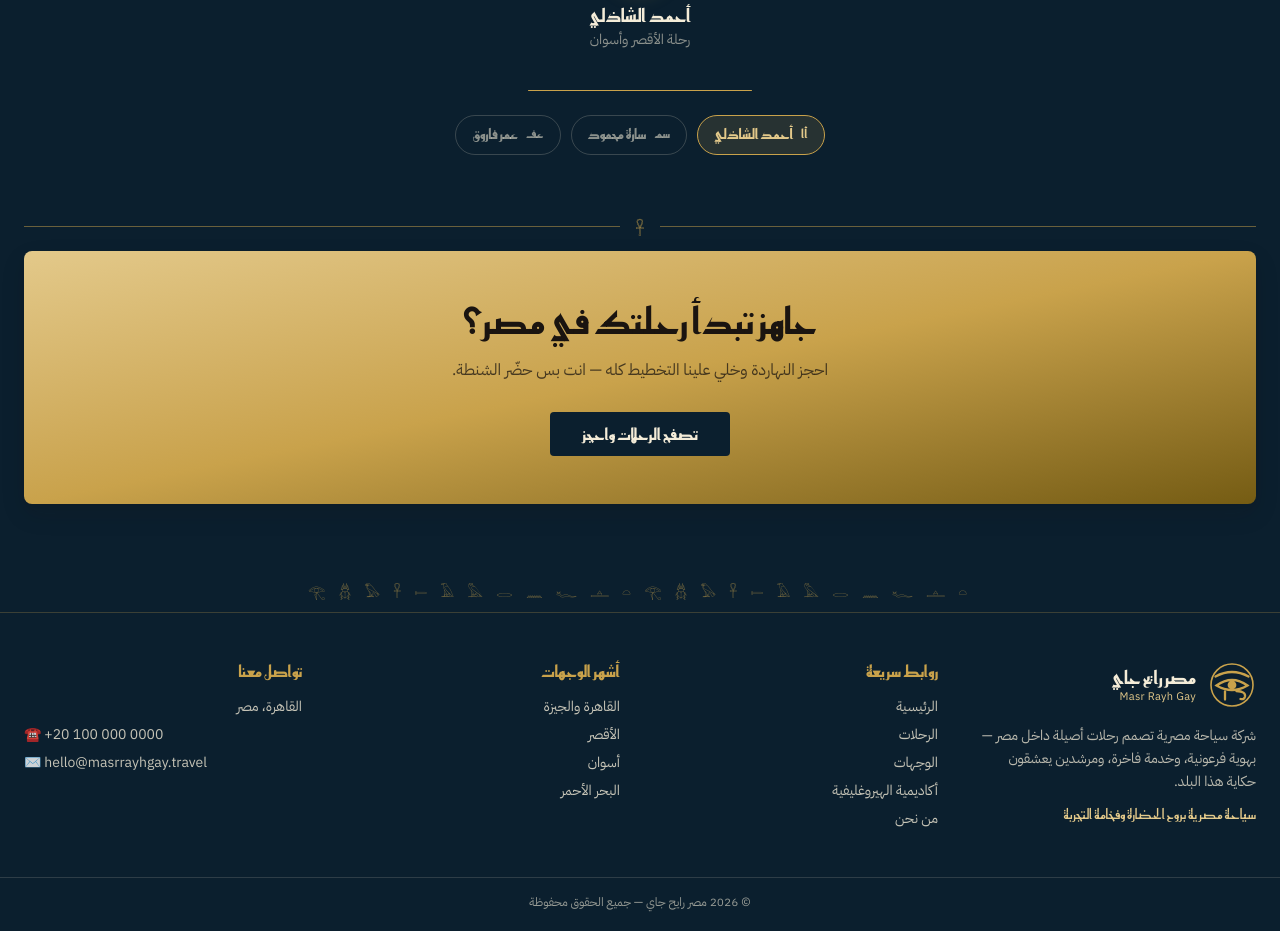
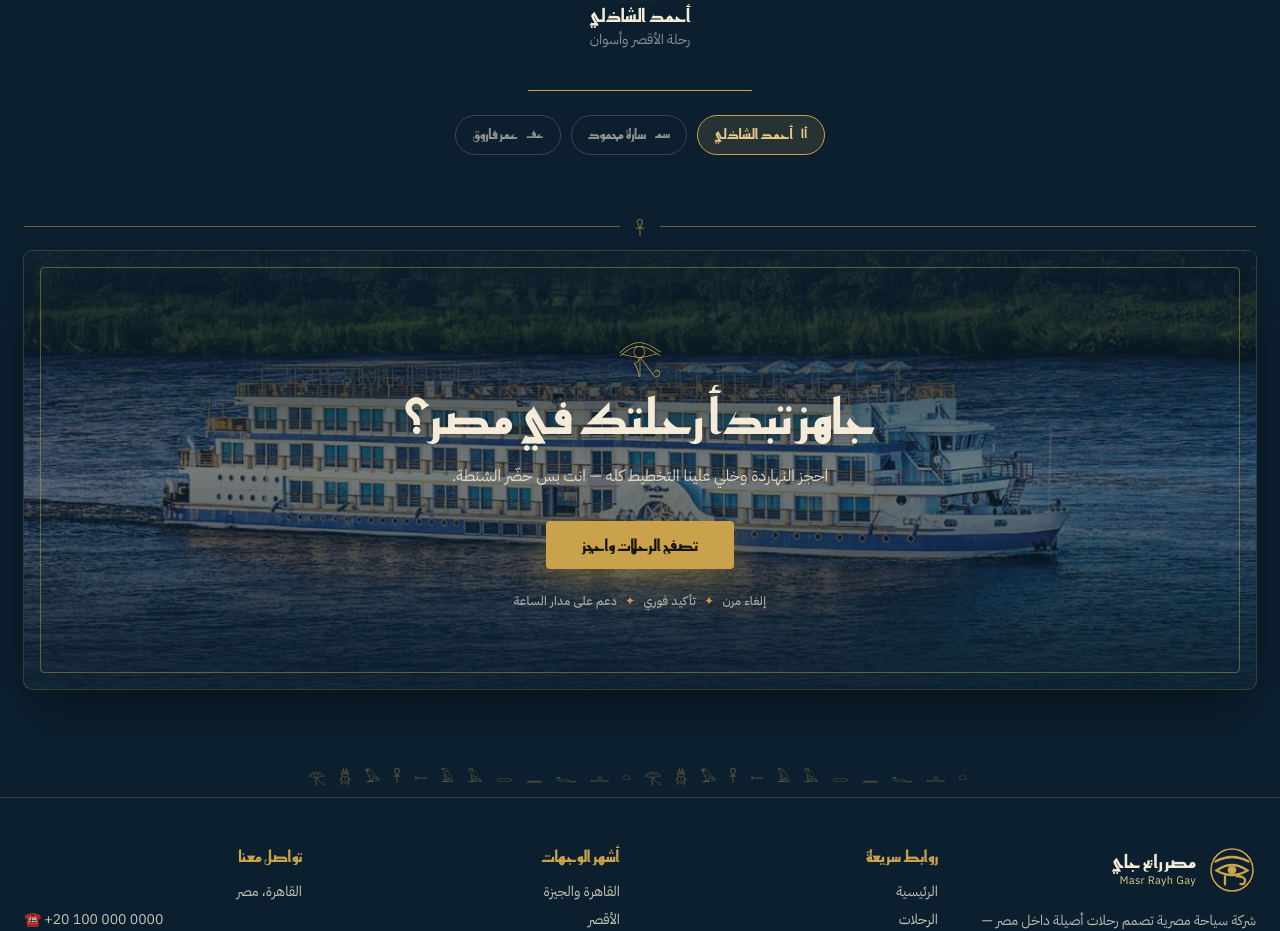
Before and after one commit to sayedelshazly/Masr-Rayh_Gay, a Laravel app: page / in a window 1280 px wide. Shown: the part 4729-5660 px from the top of the page. Run offline with Laravel 12, Linux system fonts and the light colour scheme; data comes from the database, SQL or seed files in the repository; style sheets or scripts are compiled from the project's sources; some libraries are stand-ins or nearby versions.

Commit message:
CTA becomes The Invitation: framed Nile panorama with slow ken-burns, gold frame, trust note

```diff
--- a/resources/js/Pages/Home.jsx
+++ b/resources/js/Pages/Home.jsx
@@ -567,15 +567,52 @@ function CtaBanner() {
 
     return (
         <section className="mx-auto max-w-7xl px-4 pb-16 sm:px-6">
-            <div className="rounded-lg bg-gradient-to-br from-gold-300 via-gold-500 to-gold-deep px-6 py-12 text-center shadow-lg">
-                <h2 className="font-display text-3xl font-extrabold text-ink-900 sm:text-4xl">{t('cta.title')}</h2>
-                <p className="mx-auto mt-3 max-w-xl text-ink-900/75">{t('cta.subtitle')}</p>
-                <Link
-                    href="/tours"
-                    className="font-subhead mt-7 inline-flex min-h-[44px] items-center rounded-md bg-nile-950 px-8 py-3 font-bold text-sand-100 transition-colors duration-150 ease-stone hover:bg-nile-800"
-                >
-                    {t('cta.button')}
-                </Link>
+            {/* The Invitation: a framed Nile panorama that breathes
+                (slow ken-burns) behind one calm, centred call. */}
+            <div className="relative overflow-hidden rounded-lg shadow-2xl shadow-black/40 ring-1 ring-gold-500/25">
+                <img
+                    src="/images/tours/nile-cruise-luxor-aswan-4-days.jpg"
+                    alt=""
+                    loading="lazy"
+                    className="animate-kenburns absolute inset-0 h-full w-full object-cover"
+                />
+                <div aria-hidden="true" className="absolute inset-0 bg-nile-950/45" />
+                <div
+                    aria-hidden="true"
+                    className="absolute inset-0 bg-gradient-to-b from-nile-950/85 via-nile-950/20 to-nile-950/90"
+                />
+                {/* inset gold frame — the luxury-hotel detail */}
+                <div aria-hidden="true" className="pointer-events-none absolute inset-3 rounded-md border border-gold-500/45 sm:inset-4" />
+
+                <div className="relative flex flex-col items-center px-6 py-16 text-center sm:py-20">
+                    <span aria-hidden="true" className="font-glyph text-4xl text-gold-500">
+                        𓂀
+                    </span>
+                    <h2 className="font-display mt-4 max-w-2xl text-4xl font-bold leading-snug text-sand-100 drop-shadow sm:text-5xl">
+                        {t('cta.title')}
+                    </h2>
+                    <p className="mt-4 max-w-xl leading-relaxed text-sand-100/85">{t('cta.subtitle')}</p>
+                    <Link
+                        href="/tours"
+                        className="font-subhead mt-8 inline-flex min-h-[48px] items-center rounded-md bg-gold-500 px-9 py-3 text-base font-bold text-ink-900 shadow-[0_10px_35px_rgba(201,162,75,0.45)] transition-all duration-150 ease-stone hover:bg-gold-300"
+                    >
+                        {t('cta.button')}
+                    </Link>
+                    <p className="mt-6 flex flex-wrap items-center justify-center gap-x-2 text-xs font-medium tracking-wide text-sand-100/65">
+                        {t('cta.note')
+                            .split('·')
+                            .map((part, index, parts) => (
+                                <span key={index} className="inline-flex items-center gap-2">
+                                    {part.trim()}
+                                    {index < parts.length - 1 && (
+                                        <span aria-hidden="true" className="text-gold-500">
+                                            ✦
+                                        </span>
+                                    )}
+                                </span>
+                            ))}
+                    </p>
+                </div>
             </div>
         </section>
     );
--- a/resources/js/i18n/translations.js
+++ b/resources/js/i18n/translations.js
@@ -336,6 +336,7 @@ export const translations = {
             title: 'جاهز تبدأ رحلتك في مصر؟',
             subtitle: 'احجز النهاردة وخلي علينا التخطيط كله — انت بس حضّر الشنطة.',
             button: 'تصفح الرحلات واحجز',
+            note: 'إلغاء مرن · تأكيد فوري · دعم على مدار الساعة',
         },
         footer: {
             blurb:
@@ -782,6 +783,7 @@ export const translations = {
             title: 'Ready to start your Egypt journey?',
             subtitle: 'Book today and leave all the planning to us — you just pack your bag.',
             button: 'Browse Tours & Book',
+            note: 'Flexible cancellation · Instant confirmation · 24/7 support',
         },
         footer: {
             blurb:
```
